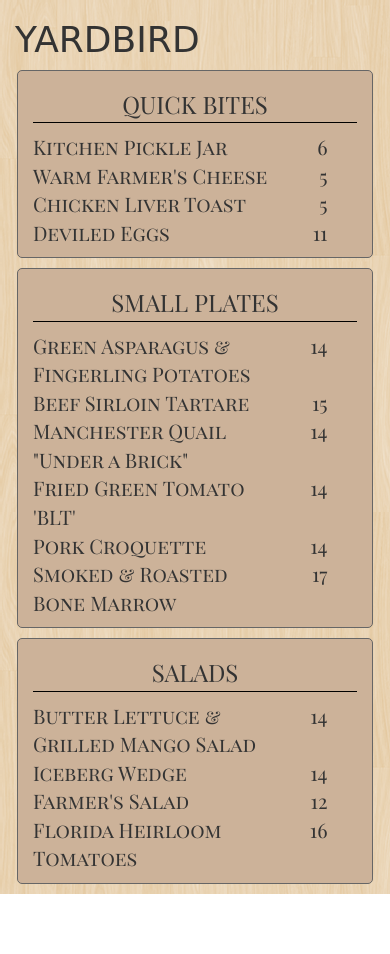
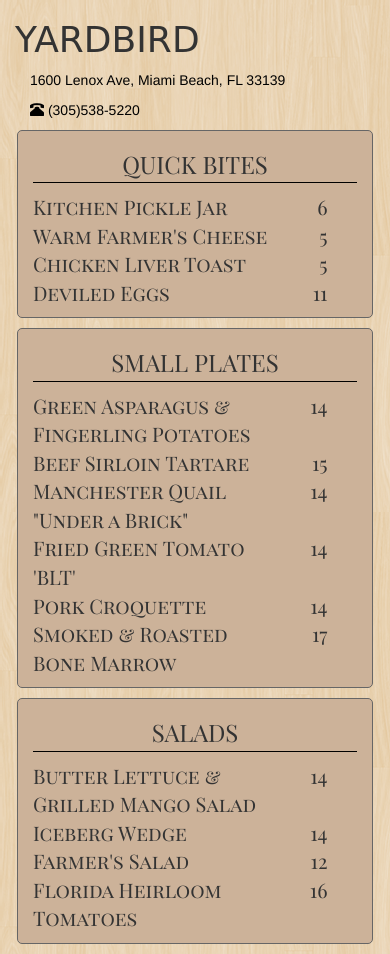
Before and after one commit to pkbanks/pk_profile, a plain HTML site: page public/yardbird/yardbird.html in a window 390 px wide. Before the commit the page ends 894 px from the top, so only its background shows below. Drawn offline with Linux system fonts and the light colour scheme; a web font is replaced by a local one.

Commit message:
Added address and phone markup with responsive styling.

```diff
--- a/public/yardbird/css/custom.css
+++ b/public/yardbird/css/custom.css
@@ -36,6 +36,21 @@ header{
 header h1{
 	font-family: 'Arbutus', cursive;
 	text-transform: uppercase;
+}
+
+a{
+	text-decoration: none;
+	color: inherit;
+}
+
+a:hover{
+	color: inherit;
+}
+
+div.address, div.phone{
+	color: #000;
+	text-align: right;
+	margin-top:10px;
 }
 
 .category{
@@ -99,3 +114,11 @@ header h1{
 .food-description{
 	font-style: italic;
 }
+
+@media(max-width: 768px){
+		div.address, div.phone{
+			text-align: left;
+			margin-top:0px;
+			margin-bottom: 10px;
+	}
+}
--- a/public/yardbird/yardbird.html
+++ b/public/yardbird/yardbird.html
@@ -24,8 +24,12 @@
 </head>
 <body>
 <div class="container-fluid">
-	<header>
-		<h1>Yardbird</h1>
+	<header class="row">
+		<div class="col-xs-12 col-sm-6"><h1>Yardbird</h1></div>
+		<div class="col-xs-12 col-sm-6">
+			<div class="col-xs-12 address"><a href="https://goo.gl/maps/xZoSu" target="_blank"></span> 1600 Lenox Ave, Miami Beach, FL 33139</a></div>
+			<div class="col-xs-12 phone"><a href="tel:305-538-5220"><span class="glyphicon glyphicon-phone-alt"></span> (305)538-5220</a></div>
+		</div>
 	</header>
 
 	<section class="category row">
```
